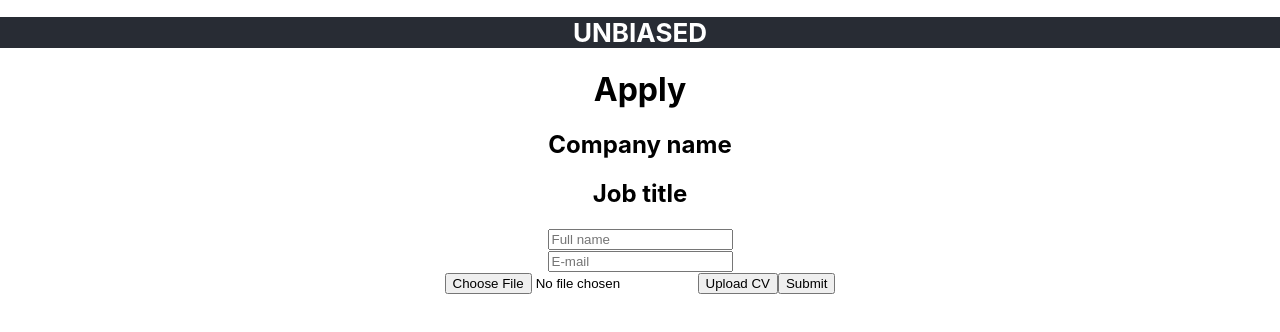
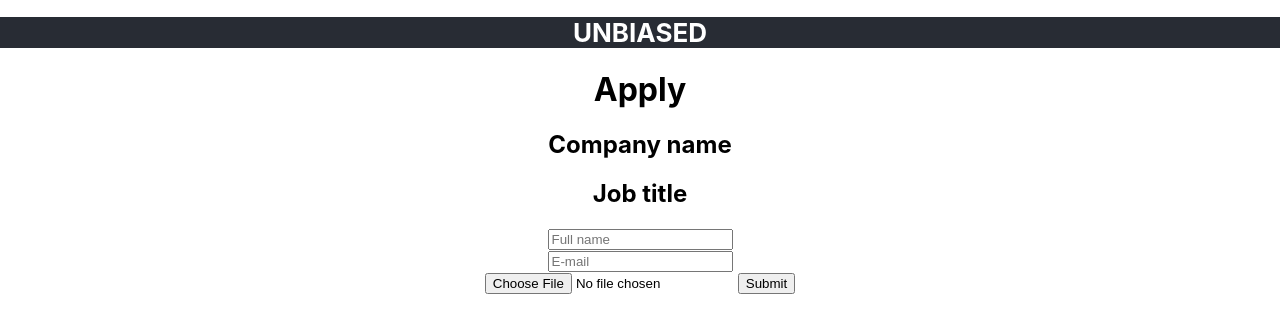
Before and after one commit to MagicEmy/unbiased_FE, a React (Create React App) app: page /apply/1 in a window 1280 px wide. Shown: the top 332 px of the page. Built offline with nearby package versions, Linux system fonts and the light colour scheme.

Commit message:
file submission added

```diff
--- a/src/components/Apply.js
+++ b/src/components/Apply.js
@@ -3,29 +3,47 @@ import {useEffect, useState} from 'react'
 import {useParams} from 'react-router-dom'
 
 
+
 function Apply() {
+
 	const [name, setName] = useState("")
 	const [email, setEmail] = useState("")
 	const [cv, setCv] = useState(null)
+
 	let {jobToken} = useParams()
 	useEffect(() => {
 		console.log(jobToken)
-	  });
+	});
+
+	function onSubmit(e){
+		e.preventDefault();
+		console.log(cv.size)
+		if(cv.size/1024 > 5120){
+			console.log("file too big")
+			return
+		}
+		console.log("file was not too big")
+		let cvUpload={
+			name: name,
+			email: email,
+			cv: cv
+		}
+	};
 	return (
     <div className="App">
      <h1>Apply</h1>
 	 <h2>Company name</h2>
 	 <h2>Job title</h2>
-	 <div className="ID1_applicant">
-	  	<input type="text" placeholder="Full name"/>
-	  </div>
-	  <div className="ID2_applicant">
-	  	<input type="text" placeholder="E-mail"/>
-	  </div>
-	  <input type="file" >
-	  </input>
-	  <button>Upload CV</button>
-	  <button>Submit</button>
+	 <form onSubmit={e => {onSubmit(e)}}>
+		<div className="ID1_applicant">
+			<input type="text" placeholder="Full name" onChange={e => setName(e.target.value)}/>
+		</div>
+		<div className="ID2_applicant">
+			<input type="text" placeholder="E-mail" onChange={e => setEmail(e.target.value)}/>
+		</div>
+		<input type="file" accept="application/pdf" onChange={e =>setCv(e.target.files[0])}/>
+		<button type="submit" value="Submit">Submit</button>
+	 </form>
     </div>
   );
 }
```
